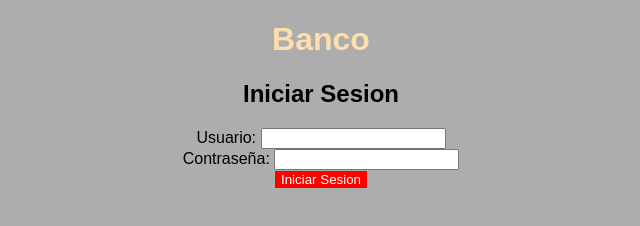
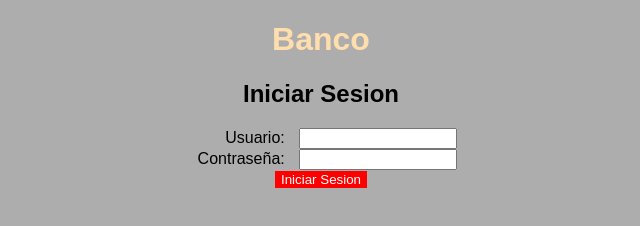
Before and after one commit to WichoFlores27/BankPage, a website: page index.html in a window 1280 px wide. Shown: the whole page, without its empty margins (319-959 px from the left). Drawn offline with Linux system fonts and the light colour scheme.

Commit message:
index.html

```diff
--- a/estilo.css
+++ b/estilo.css
@@ -46,3 +46,13 @@ button:hover {
 #Smooth:hover {
     filter: brightness(1.2);
 }
+.form-label {
+    display: inline-block;
+    width: 100px;
+    text-align: right;
+    margin-right: 10px;
+}
+.form-input {
+    display: inline-block;
+    width: 150px;
+}
--- a/site1.html
+++ b/index.html
@@ -17,13 +17,13 @@
        <h2>Iniciar Sesion</h2>
         <form action="" method="get" class="login">
             <div class="login">
-                <label for="Usuario">Usuario: </label>
-                <input type="text" name="Usuario" id="Usuario"
+                <label for="Usuario" class="form-label">Usuario: </label>
+                <input type="text" name="Usuario" id="Usuario" class="form-input"
                        required/>
             </div>
             <div class="login">
-                <label for="Contraseña">Contraseña: </label>
-                <input type="text" name="Contraseña" id="Contraseña"
+                <label for="Contraseña" class="form-label">Contraseña: </label>
+                <input type="text" name="Contraseña" id="Contraseña" class="form-input"
                        required/>
             </div>
             <button type="submit">Iniciar Sesion</button>
```
